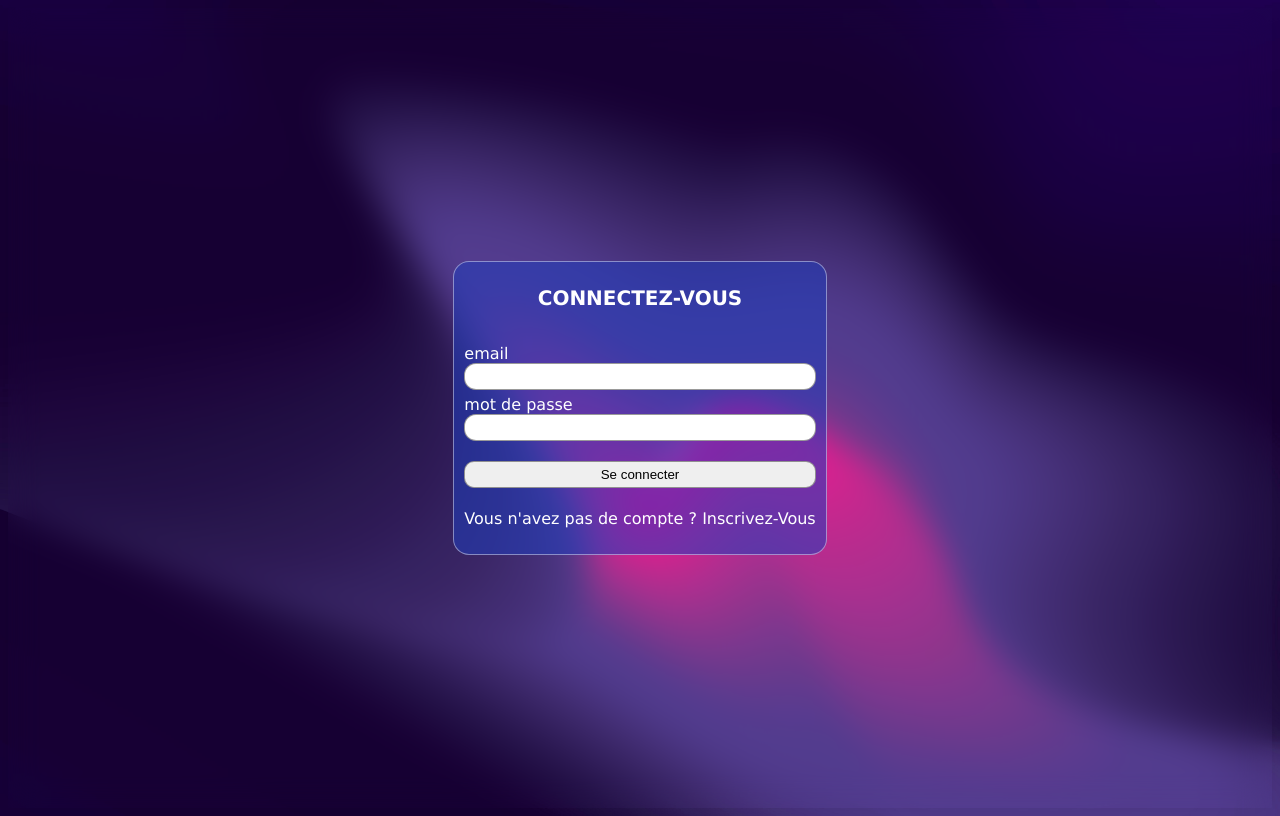
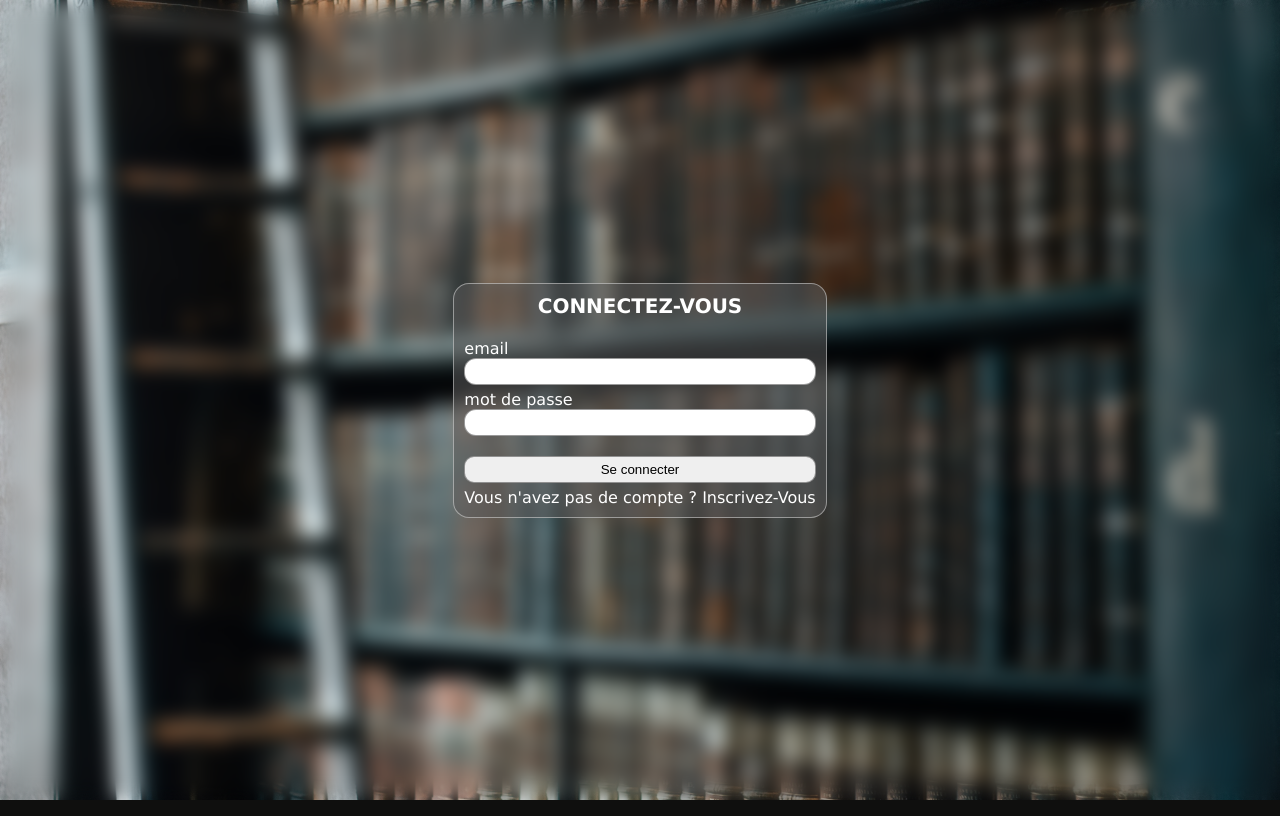
Before and after one commit to Franckdev951/Library, a PHP site: page /connect.html in a window 1280 px wide. Run offline with PHP 8.4, Linux system fonts and the light colour scheme.

Commit message:
second commit

```diff
--- a/connect.html
+++ b/connect.html
@@ -10,8 +10,9 @@
     <form method="post" action="login.php">
       <h1>CONNECTEZ-VOUS</h1>
       <hr />
-      <label for="email">email</label> <input type="email" />
-      <label for="password">mot de passe</label> <input type="password" />
+      <label for="email">email</label> <input name="email" type="email" />
+      <label for="password">mot de passe</label>
+      <input name="motDePasse" type="password" />
       <input type="submit" name="connect" value="Se connecter" />
       <p>Vous n'avez pas de compte ? <a href="sub.html">Inscrivez-Vous</a></p>
     </form>
--- a/library.css
+++ b/library.css
@@ -1,14 +1,19 @@
+* {
+  margin: 0;
+  padding: 0;
+  box-sizing: border-box;
+}
 body {
   display: flex;
   align-items: center;
   justify-content: center;
   height: 100vh;
-  background-image: url("unsplash.jpg");
+  background-image: url("bibliotheque.jpg");
   background-size: cover;
   font-family: Verdana, Geneva, Tahoma, sans-serif;
   box-shadow: 0 4px 30px rgba(0, 0, 0, 0.1);
-  backdrop-filter: blur(15.2px);
-  -webkit-backdrop-filter: blur(12.2px);
+  backdrop-filter: blur(10.2px);
+  -webkit-backdrop-filter: blur(10.2px);
 }
 
 form {
@@ -18,7 +23,7 @@ form {
   padding: 10px;
   box-shadow: 100 0 10 rgba(0, 0, 0, 1);
   /* From https://css.glass */
-  background: rgba(33, 62, 189, 0.54);
+  background: rgba(89, 89, 89, 0.54);
   border-radius: 16px;
   border: 1px solid rgba(255, 255, 255, 0.43);
   color: white;
--- a/sub.html
+++ b/sub.html
@@ -9,7 +9,7 @@
   <body>
     <form method="post" action="signUp.php">
       <h1>INSCRIVEZ-VOUS</h1>
-      <hr />
+
       <div class="nom-prenom">
         <div>
           <label for="name">Nom</label>
@@ -24,6 +24,8 @@
       <input type="email" name="email" required />
       <label for="password">mot de passe</label>
       <input type="password" name="motDePasse" required />
+      <label for="password">Confirmation de mot de passe</label>
+      <input name="confirmMotDePasse" type="password" required />
       <input type="submit" name="submit" value="S'inscrire" />
       <p>
         Vous avez déjà un compte ? <a href="connect.html">Connectez-Vous</a>
```
Also changed, not shown: login.php (+21 -15 lines), signUp.php (+7 -0 lines), bibliotheque.jpg (added).
